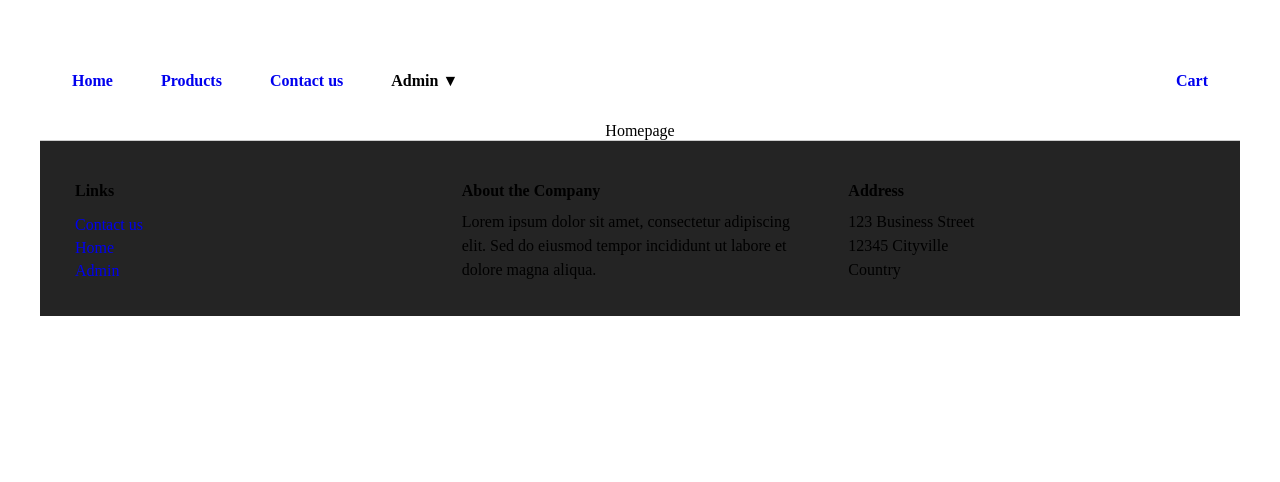
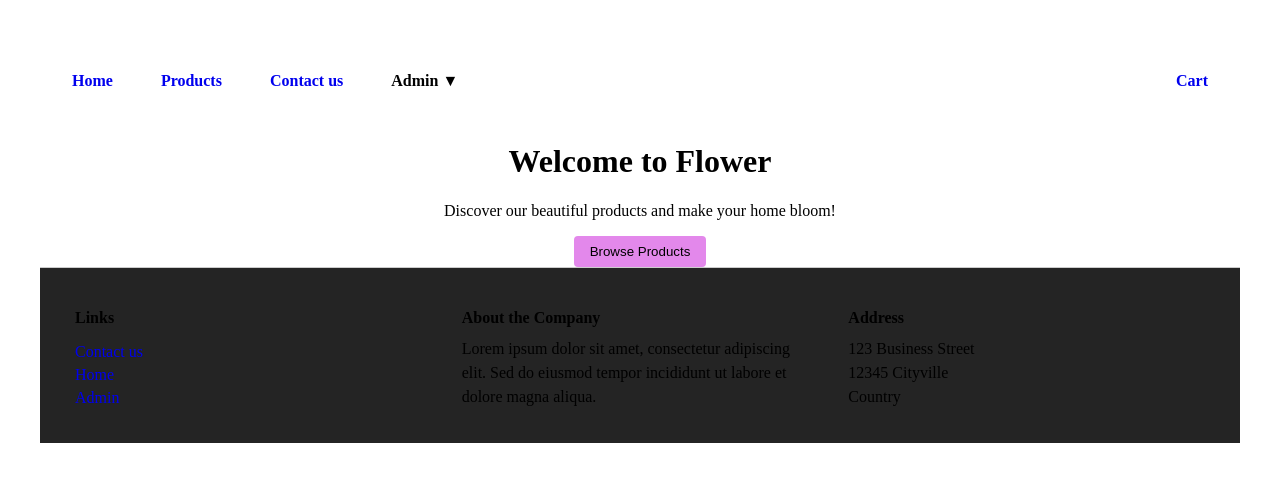
Before and after one commit to Medieinstitutet/fsu24d-systemutveckling-uppgift-1-e-handel-f-r-produkter-JonnaLuthman, a React (Vite) app in the folder flower-shop/: page / in a window 1280 px wide. Shown: the top 482 px of the page. Built offline with nearby package versions, Linux system fonts and the light colour scheme; the HTML template or start-up script is replaced by a standard one.

Commit message:
Added very simple content for homepage.

```diff
--- a/flower-shop/src/pages/Homepage.tsx
+++ b/flower-shop/src/pages/Homepage.tsx
@@ -1,5 +1,15 @@
-import React from "react";
+import { Link } from "react-router";
+import "../styles/homepage.css"
 
 export const Homepage = () => {
-  return <div>Homepage</div>;
+  return <div className="homepage">
+  <h1>Welcome to Flower</h1>
+  <p>Discover our beautiful products and make your home bloom!</p>
+
+  <div className="homepage-actions">
+    <Link to="/products">
+      <button>Browse Products</button>
+    </Link>
+  </div>
+</div>
 };
--- a/flower-shop/src/styles/productsPage.css
+++ b/flower-shop/src/styles/productsPage.css
@@ -48,13 +48,9 @@
   button {
     margin-top: auto;
     padding: 0.5rem 1rem;
-    background-color: #0070f3;
-    color: white;
+    background-color: #e388eb;
+    color: rgb(0, 0, 0);
     border: none;
     border-radius: 4px;
     cursor: pointer;
   }
-
-  button:hover {
-    background-color: #005bb5;
-  }
```
Also changed, not shown: flower-shop/src/styles/homepage.css (added).
